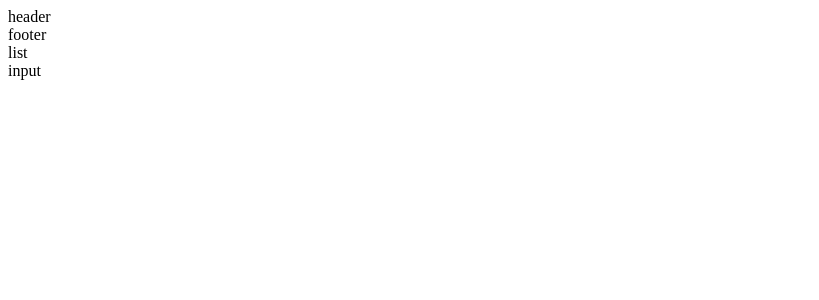
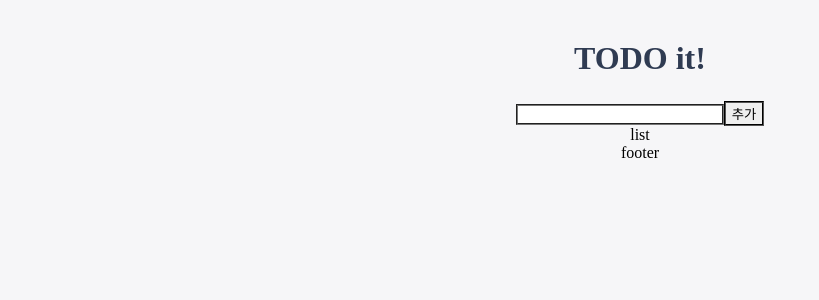
Before and after one commit to KihaJeong1994/vue-todo, a Vue app: page / in a window 1280 px wide. Shown: the top 300 px of the page, without its empty margins (0-819 px from the left). Built offline with nearby package versions, Linux system fonts and the light colour scheme.

Commit message:
header, input component 만들기

```diff
--- a/src/App.vue
+++ b/src/App.vue
@@ -1,9 +1,9 @@
 <template>
   <div id="app">
     <TodoHeader/>
+    <TodoInput/>
+    <TodoList/>
     <TodoFooter/>
-    <TodoList/>
-    <TodoInput/>
   </div>
 </template>
 
@@ -23,4 +23,19 @@ export default {
 </script>
 
 <style>
+body{
+  text-align: center;
+  background-color: #f6f6f8;
+}
+input{
+  border-style: groove; /** 테두리 모양 */
+  width: 200px;
+}
+button{
+  border-style: groove;
+}
+.shadow{
+  box-shadow: 5px 10px 10px rgba(0, 0, 0, 0.03); /** 아래 그림자 */
+}
+
 </style>
--- a/src/components/Header/TodoHeader.vue
+++ b/src/components/Header/TodoHeader.vue
@@ -1,5 +1,7 @@
 <template>
-  <div>header</div>
+  <header>
+    <h1>TODO it!</h1>
+  </header>
 </template>
 
 <script>
@@ -8,6 +10,11 @@ export default {
 }
 </script>
 
-<style>
+<style scoped>
+h1{
+  color:#2F3B52;
+  font-weight: 900; /* 텍스트 굵기 */
+  margin: 2.5rem 0 1.5rem; /* text 여백 : 위 가로 아래 */
+}
 
 </style>
--- a/src/components/Input/TodoInput.vue
+++ b/src/components/Input/TodoInput.vue
@@ -1,10 +1,18 @@
 <template>
-  <div>input</div>
+  <div>
+    <input type="text" v-model="newTodoItem">
+    <button>추가</button>
+  </div>
 
 </template>
 
 <script>
 export default {
+  data(){
+    return {
+      newTodoItem:''
+    }
+  }
 
 }
 </script>
```
Also changed, not shown: src/components/HelloWorld.vue (deleted, +0 -58 lines), 1 other file (tests, documents, lock files or other folders).
